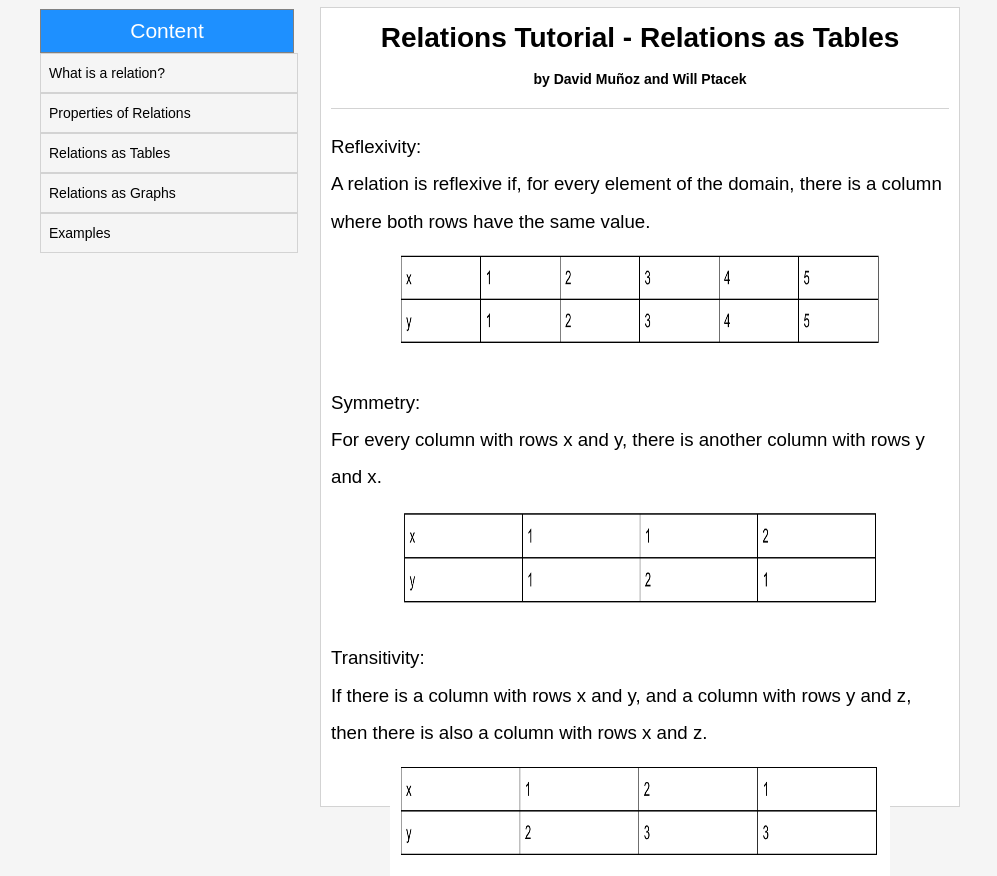
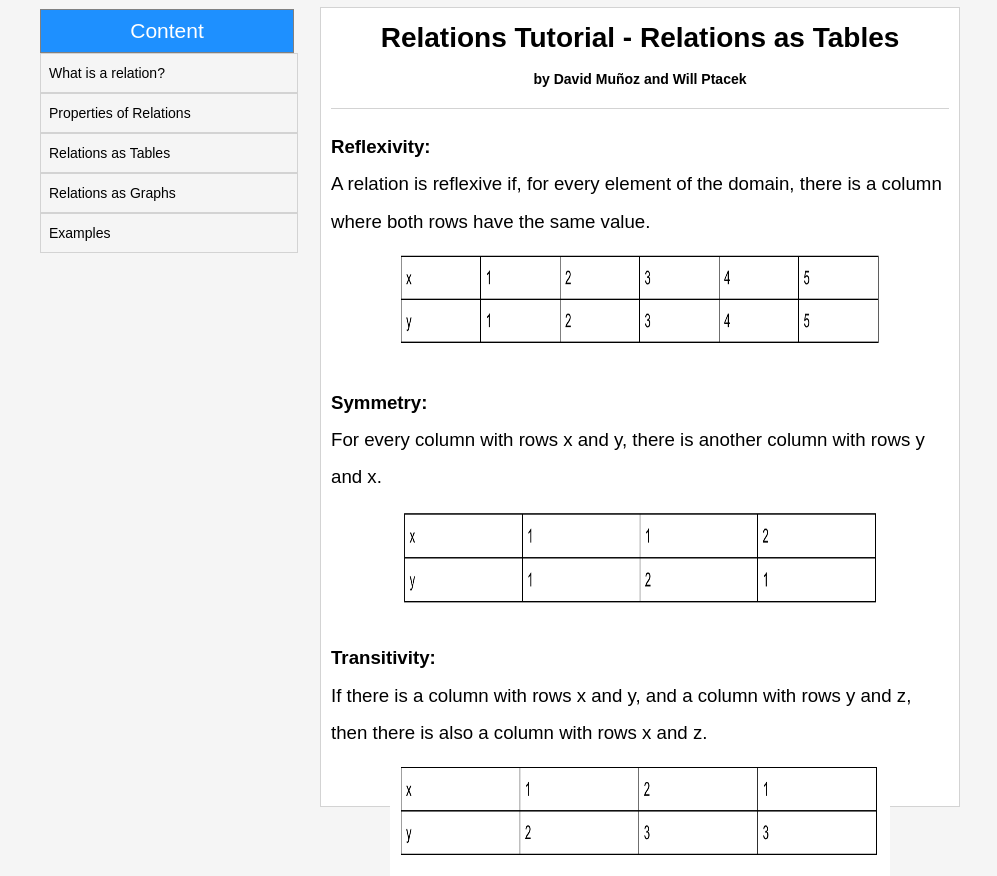
Before and after one commit to the4thdave/DS-HTML-Project, a plain HTML site: page tables.html in a window 1280 px wide. Shown: the part 135-1011 px from the top of the page, without its empty margins (0-997 px from the left). Drawn offline with Linux system fonts and the light colour scheme.

Commit message:
Update tables.html

```diff
--- a/tables.html
+++ b/tables.html
@@ -49,15 +49,15 @@
                                 <h4>by David Muñoz and Will Ptacek</h4>
                             </div>
                             <div class="ptext">
-                                <p class="pic"> Reflexivity: <br> A relation is reflexive if, for every element of the
+                                <p class="pic"><span class="bold">Reflexivity:</span> <br> A relation is reflexive if, for every element of the
                                     domain, there is a column where both rows have the same value.
                                     <img height="125" width="500" src="table1.png">
                                 </p>
-                                <p class="pic">Symmetry: <br> For every column with rows x and y, there is another
+                                <p class="pic"><span class="bold">Symmetry:</span> <br> For every column with rows x and y, there is another
                                     column with rows y and x.
                                     <img height="125" width="500" src="table2.png">
                                 </p>
-                                <p class="pic">Transitivity: <br> If there is a column with rows x and y, and a column
+                                <p class="pic"><span class="bold">Transitivity:</span> <br> If there is a column with rows x and y, and a column
                                     with rows y and z, then there is also a column with rows x and z.
                                     <img height="125" width="500" src="table3.png">
                                 </p>
```
